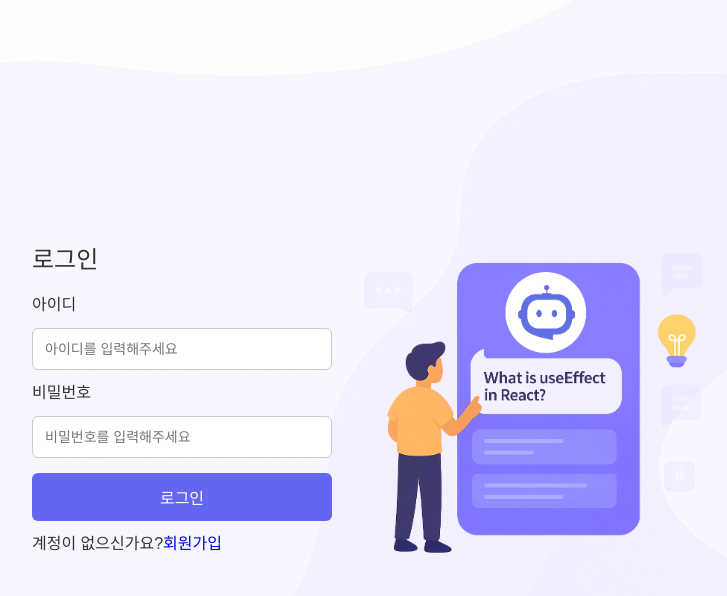
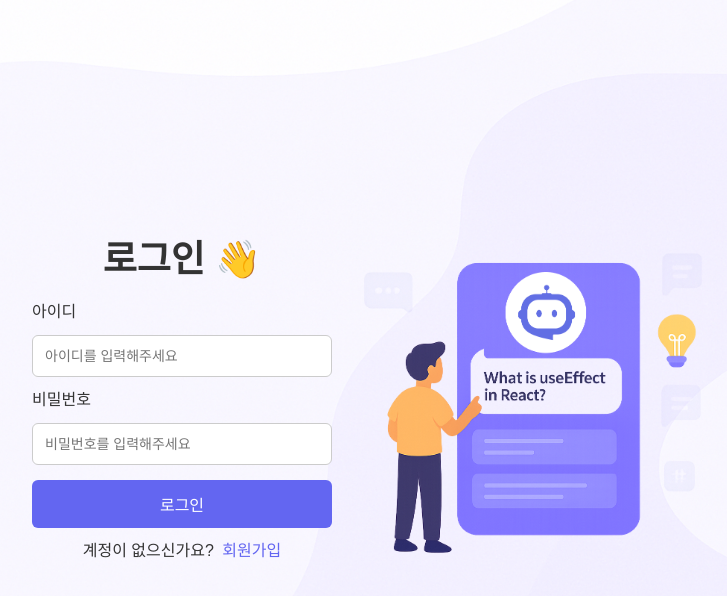
Before and after one commit to Co-Challa/frontend, a React (Vite) app: page /login in a window 1280 px wide. Shown: the top 596 px of the page, without its empty margins (258-985 px from the left). Built offline with nearby package versions, Linux system fonts and the light colour scheme; no server answers.

Commit message:
feat. 로그인 페이지 디자인 수정

```diff
--- a/src/pages/LoginPage.css
+++ b/src/pages/LoginPage.css
@@ -3,10 +3,10 @@
   height: 100vh;
   align-items: center;
   justify-content: center;
-  background-image: url('../assets/images/bg_main.png');
+  background-image: url("../assets/images/bg_main.png");
   background-size: cover;
   background-position: center;
-  font-family: 'Arial', sans-serif;
+  font-family: "Arial", sans-serif;
 }
 
 .login-container {
@@ -24,8 +24,10 @@
 }
 
 .login-form h2 {
-  font-size: 24px;
+  font-size: 2.313rem;
   margin-bottom: 10px;
+  font-weight: 800;
+  text-align: center;
 }
 
 .login-form input {
@@ -54,7 +56,16 @@
   justify-content: space-between;
   font-size: 12px;
 }
-
+.links {
+  text-align: center;
+}
+.links span {
+  margin-right: 4px;
+}
+.links a {
+  font-weight: 500;
+  color: #6366f1;
+}
 .illustration {
   display: flex;
   justify-content: center;
@@ -62,6 +73,6 @@
 }
 
 .illustration img {
-  width: 400px;  /* 고정 크기 */
-  max-width: none;  /* max-width 제한 해제 */
+  width: 400px; /* 고정 크기 */
+  max-width: none; /* max-width 제한 해제 */
 }
--- a/src/pages/LoginPage.jsx
+++ b/src/pages/LoginPage.jsx
@@ -21,7 +21,7 @@ export default function LoginPage() {
   }, [from, navigate]);
 
   const handleChange = (e) =>
-    setForm(prev => ({ ...prev, [e.target.name]: e.target.value }));
+    setForm((prev) => ({ ...prev, [e.target.name]: e.target.value }));
 
   const handleSubmit = async (e) => {
     e.preventDefault();
@@ -45,7 +45,7 @@ export default function LoginPage() {
     <div className="login-page">
       <div className="login-container">
         <form className="login-form" onSubmit={handleSubmit}>
-          <h2>로그인</h2>
+          <h2 className="login-title">로그인 👋</h2>
           <label htmlFor="userId">아이디</label>
           <input
             name="userId"
@@ -65,8 +65,8 @@ export default function LoginPage() {
           />
           <button type="submit">로그인</button>
           <div className="links">
-            <span>계정이 없으신가요?</span>
-            <Link to="/signup">회원가입</Link>
+            <span> 계정이 없으신가요? </span>
+            <Link to="/signup"> 회원가입</Link>
           </div>
         </form>
       </div>
```
